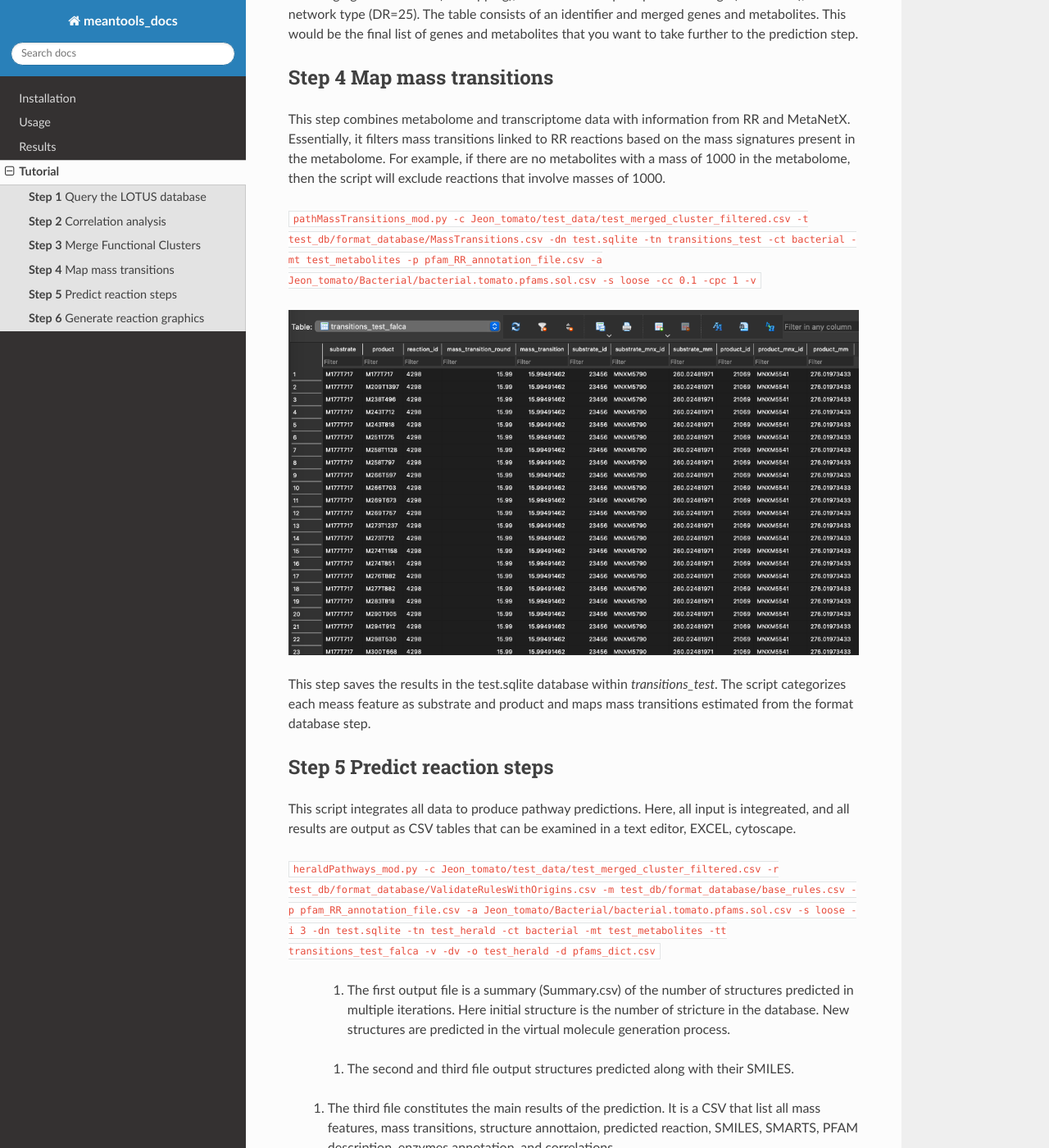
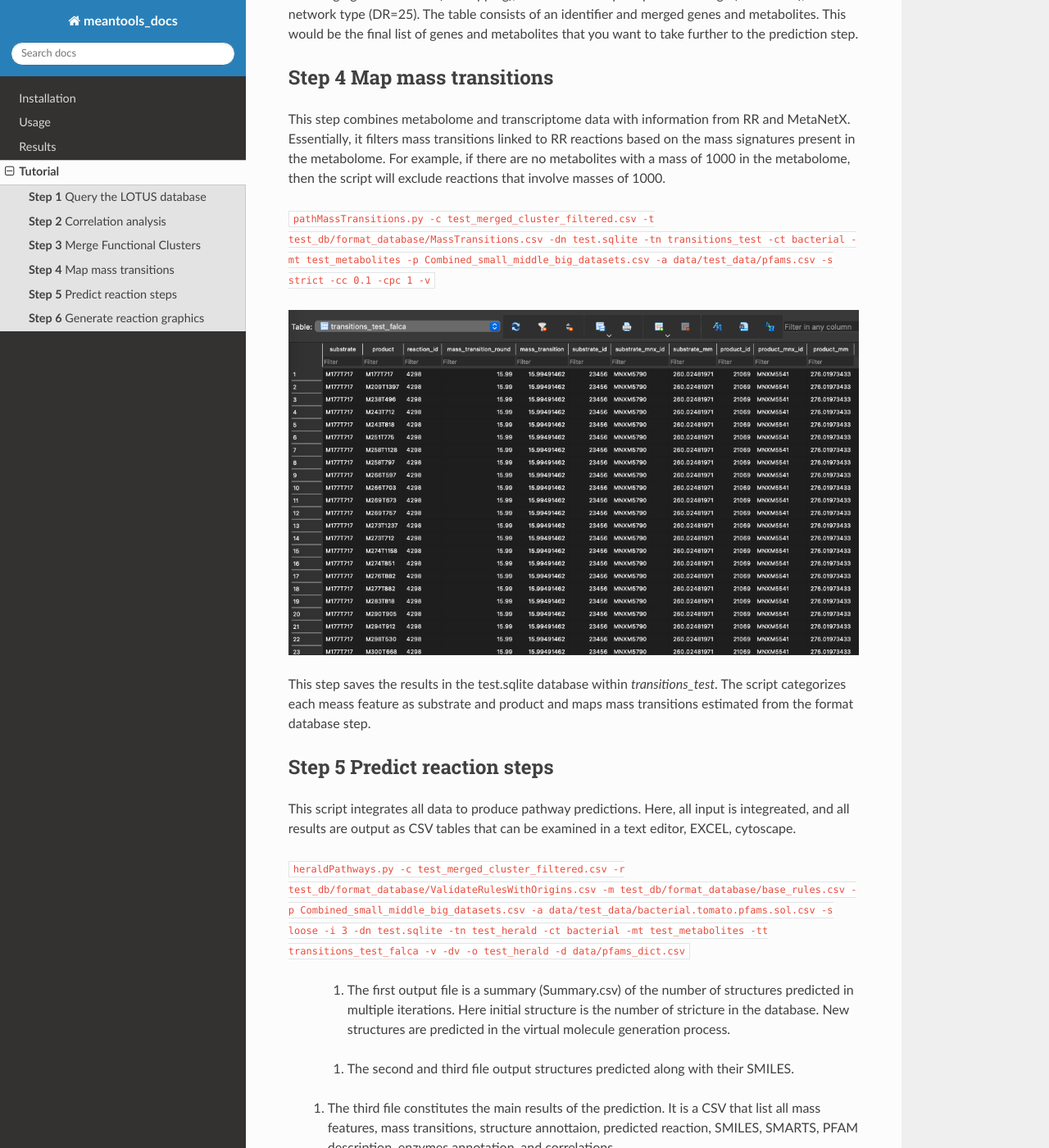
Before and after one commit to kumarsaurabh20/meantools_docs, a Sphinx documentation site: the page built from docs/tutorial.rst, in a window 1280 px wide and 1400 px high, scrolled down 5517 px. Shown: the whole window at 82% size. Built offline with Sphinx 7.4.7 and the Read the Docs theme 3.1.0, drawn with Linux system fonts in a browser that asks for light colours; some of the changed text lies outside the part shown.

Commit message:
tutorial

```diff
--- a/docs/installation.rst
+++ b/docs/installation.rst
@@ -19,7 +19,7 @@
    MEANtools is tested on Python=3.8.13 and Pandas=1.4.3. From Pandas version >=2.0.0, the support for *append* function has been deprecated for dataframes. We will fix the dependency issues in the upcoming version.
 
 .. note::
-   Download additional files from https://doi.org/10.5281/zenodo.14651195 and move them into the directory where you cloned meantools. Additional files include:
+   Download additional files from https://doi.org/10.5281/zenodo.14864196 and move them into the directory where you cloned meantools. Additional files include:
       #. SQLite formatted LOTUS database
       #. RetroRules cross-referenced data. Mentioned in the paper as *loose*, *medium*, and *strict* dataset.
       #. EC-PFAM mapping file.
--- a/docs/tutorial.rst
+++ b/docs/tutorial.rst
@@ -13,7 +13,7 @@
 **Step 1** Query the LOTUS database
 ~~~~~~~~~~~~~~~~~~~~~~~~~~~~~~~~~~~~
 
-``queryMassNPDB_mod.py -add docs/ESI-MS-adducts.csv -ms Jeon_tomato/test_data/test.bac.metabolome.csv -db lotus -dbp demo.sqlite -dtn Jeon_dummy_falcarindiol -t Solanum -dn test.sqlite -tn test_metabolites -c 20 -p 20 -v True``
+``queryMassNPDB.py -add docs/ESI-MS-adducts.csv -ms Jeon_tomato/test_data/test.bac.metabolome.csv -db lotus -dbp demo.sqlite -dtn Jeon_dummy_falcarindiol -t Solanum -dn test.sqlite -tn test_metabolites -c 20 -p 20 -v True``
 
 	.. note::
 		The adducts file is available in the github repository *data/ESI-MS-adducts.csv*
@@ -35,7 +35,7 @@
 		Make sure to keep the same column names in the transcriptomics and metabolomics CSV files
 
 
-``corrMultiomics_mod.py -ft Jeon_tomato/test_data/test.bac.abundance.csv -qm Jeon_tomato/test_data/test.bac.rnaseq.rpkm.csv -mr -cl -mad -r -c 0.1 -w 0.01 -mdr 5 10 25 50 -t 4 -dn test.sqlite -tn bacterial``
+``corrMultiomics.py -ft data/test_data/test.bac.abundance.csv -qm data/test_data/test.bac.rnaseq.rpkm.csv -mr -cl -mad -r -c 0.1 -w 0.01 -mdr 5 10 25 50 -t 4 -dn test.sqlite -tn bacterial``
 
 This step saves the results in the test.sqlite database across various tables. The initial table, named *bacterial*, stores the correlation between each mass feature and individual transcripts/genes. Each correlation coefficient is accompanied by a p-value, indicating its statistical significance.
 
@@ -72,7 +72,7 @@
 
 After completing the correlation step, proceed to analyze the functional clusters derived from each network using different decay rates. This script facilitates the annotation of functional clusters and enables investigation into whether genes and metabolites from known pathways cluster together. Additional scripts provided in the GitHub repository can be used to generate network graphs based on these functional clusters.
 
-``merge_clusters.py -ft Jeon_tomato/test_data/test.bac.abundance.csv -qm Jeon_tomato/test_data/test.bac.rnaseq.rpkm.csv -a -f Jeon_tomato/annotation/tomato.new.pfams_description.csv -mc -mm overlap -dr 25 -dn test.sqlite``
+``merge_clusters.py -ft data/test_data/test.bac.abundance.csv -qm data/test_data/test.bac.rnaseq.rpkm.csv -a -f data/test_data/pfams_description.csv -mc -mm overlap -dr 25 -dn test.sqlite``
 
 .. image:: images/merge_cluster.png
    :width: 800
@@ -85,7 +85,7 @@
 
 This step combines metabolome and transcriptome data with information from RR and MetaNetX. Essentially, it filters mass transitions linked to RR reactions based on the mass signatures present in the metabolome. For example, if there are no metabolites with a mass of 1000 in the metabolome, then the script will exclude reactions that involve masses of 1000.
 
-``pathMassTransitions_mod.py -c Jeon_tomato/test_data/test_merged_cluster_filtered.csv -t test_db/format_database/MassTransitions.csv -dn test.sqlite -tn transitions_test -ct bacterial -mt test_metabolites -p pfam_RR_annotation_file.csv -a Jeon_tomato/Bacterial/bacterial.tomato.pfams.sol.csv -s loose -cc 0.1 -cpc 1 -v``
+``pathMassTransitions.py -c test_merged_cluster_filtered.csv -t test_db/format_database/MassTransitions.csv -dn test.sqlite -tn transitions_test -ct bacterial -mt test_metabolites -p Combined_small_middle_big_datasets.csv -a data/test_data/pfams.csv -s strict -cc 0.1 -cpc 1 -v``
 
 
 .. image:: images/pathtransitions.png
@@ -98,7 +98,7 @@
 
 This script integrates all data to produce pathway predictions. Here, all input is integreated, and all results are output as CSV tables that can be examined in a text editor, EXCEL, cytoscape.
 
-``heraldPathways_mod.py -c Jeon_tomato/test_data/test_merged_cluster_filtered.csv -r test_db/format_database/ValidateRulesWithOrigins.csv -m test_db/format_database/base_rules.csv -p pfam_RR_annotation_file.csv -a Jeon_tomato/Bacterial/bacterial.tomato.pfams.sol.csv -s loose -i 3 -dn test.sqlite -tn test_herald -ct bacterial -mt test_metabolites -tt transitions_test_falca -v -dv -o test_herald -d pfams_dict.csv``
+``heraldPathways.py -c test_merged_cluster_filtered.csv -r test_db/format_database/ValidateRulesWithOrigins.csv -m test_db/format_database/base_rules.csv -p Combined_small_middle_big_datasets.csv -a data/test_data/bacterial.tomato.pfams.sol.csv -s loose -i 3 -dn test.sqlite -tn test_herald -ct bacterial -mt test_metabolites -tt transitions_test_falca -v -dv -o test_herald -d data/pfams_dict.csv``
 
 	#. The first output file is a summary (Summary.csv) of the number of structures predicted in multiple iterations. Here initial structure is the number of stricture in the database. New structures are predicted in the virtual molecule generation process.
 
@@ -144,7 +144,7 @@
 ~~~~~~~~~~~~~~~~~~~~~~~~~~~~~~~~~~~~~~
 This step refines the results by producing visualizations and curated tables of predicted pathways, making them simpler to interpret. It generates tables and visualizations from the predicted reactions, filtering based on user specifications. The essential input for this script is the structure predictions from heraldPathways.
 
-``paveWays.py -sp test_herald/structure_predictions.csv -of test_paveWays -r test_herald/reactions.csv -praf pfam_RR_annotation_file.csv -gaf Jeon_tomato/Bacterial/bacterial.tomato.pfams.sol.csv -rr loose -pam True -pup True -v``
+``paveWays.py -sp test_herald/structure_predictions.csv -of test_paveWays -r test_herald/reactions.csv -praf Combined_small_middle_big_datasets.csv -gaf data/test_data/pfams.csv -rr strict -pam True -pup True -v``
 
 The resulting folder structure looks like this:
 
```
